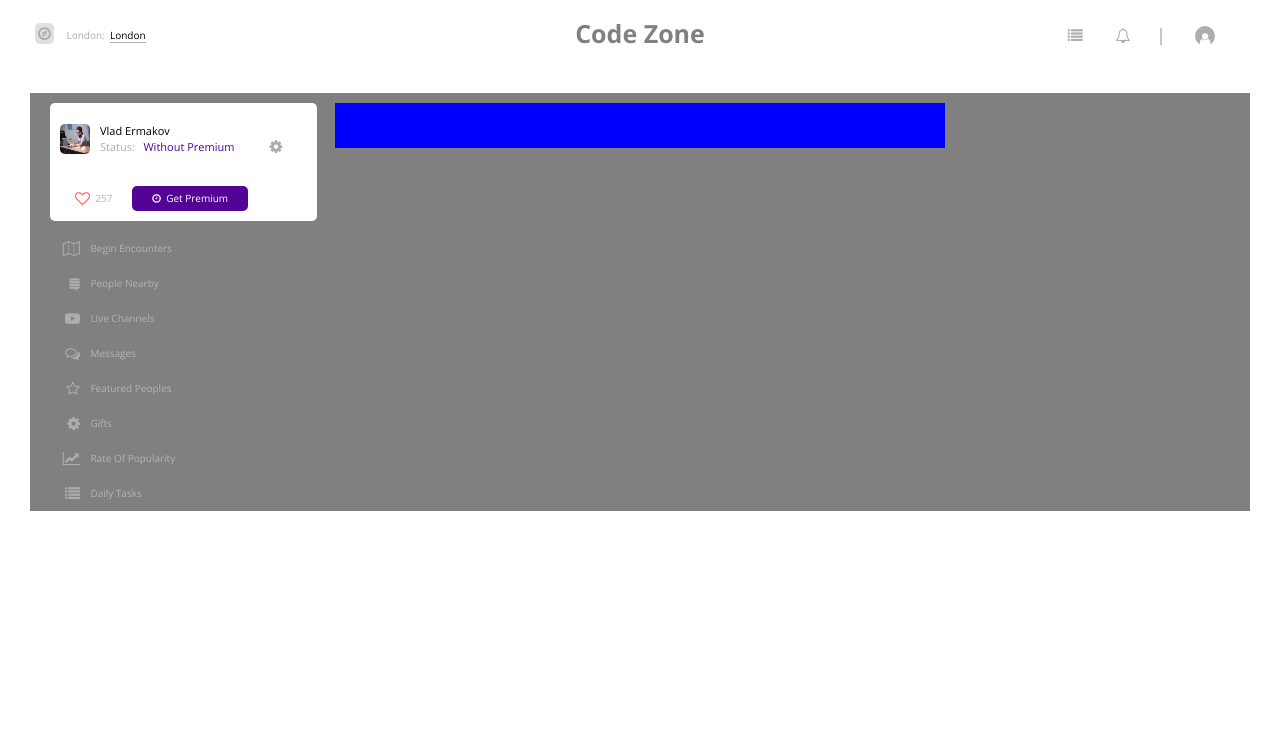
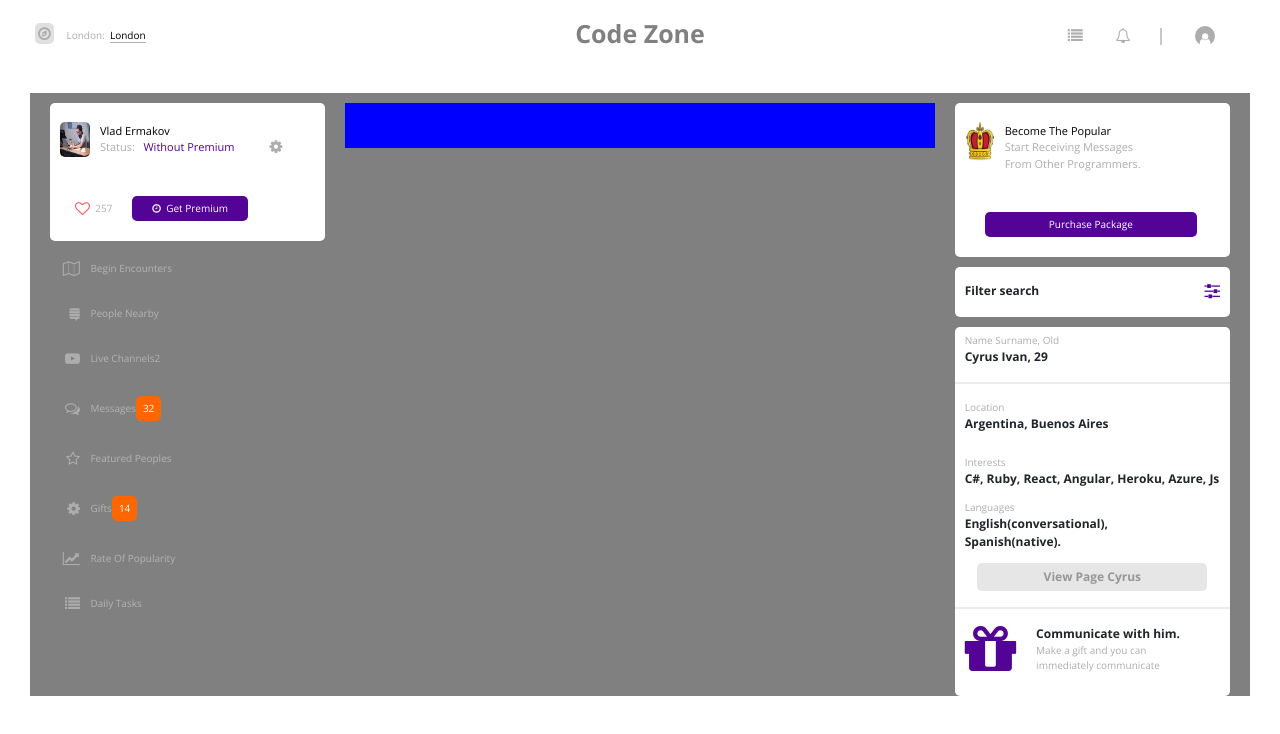
Before and after one commit to kwizl/html-css-capstone, a plain HTML site: page index.html in a window 1280 px wide. Drawn offline with nearby package versions, Linux system fonts and the light colour scheme.

Commit message:
Added the user details to the right of the desktop page

```diff
--- a/assets/css/base/typography.css
+++ b/assets/css/base/typography.css
@@ -34,6 +34,11 @@ header {
   color: white;
   font-size: 15px;
   background-color: rgb(173, 173, 173);
+}
+
+.fa-sliders {
+  font-size: 18px;
+  color: rgb(84, 3, 151);
 }
 
 .location-choice {
@@ -73,5 +78,32 @@ header {
 }
 
 .status {
-  color: rgb(173, 173, 173);;
+  color: rgb(173, 173, 173);
 }
+
+.no-msg,
+.no-gifts {
+  background-color: rgb(255, 102, 0);
+  color: white;
+}
+
+.filter > div {
+  font-size: 12px;
+  font-weight: 600;
+}
+
+.user-spec {
+  font-size: 12px;
+  font-weight: 700;
+}
+
+#cog-id {
+  background-color: rgb(84, 3, 151);
+  color: white;
+  border-radius: 5px;
+}
+
+.fa-gift {
+  font-size: 60px;
+  color: rgb(84, 3, 151);
+}
--- /dev/null
+++ b/assets/css/components/button.css
@@ -0,0 +1,26 @@
+.btn-feature-premium {
+  border: none;
+  border-radius: 5px;
+  margin-left: 20px;
+  padding: 5px 20px 5px 20px;
+  background-color: rgb(84, 3, 151);
+  color: white;
+}
+
+#btn-purchase {
+  width: 80%;
+  padding: 5px 20px 5px 20px;
+  text-align: center;
+}
+
+.btn-view-page {
+  width: 90%;
+  padding: 5px 20px 5px 20px;
+  text-align: center;
+  color: rgb(150, 150, 150);
+  background-color: rgb(230, 230, 230);
+  font-size: 12px;
+  font-weight: 700;
+  border: none;
+  border-radius: 5px;
+}
--- a/assets/css/layout/main.css
+++ b/assets/css/layout/main.css
@@ -2,22 +2,24 @@
   background-color: grey;
   height: 85%;
   display: flex;
-  justify-content: space-between;
+  justify-content: space-evenly;
   margin: 15px 30px 10px 30px;
   padding-top: 10px;
 }
 
 .features,
 .user-details {
-  width: 23.5%;
+  width: 25%;
   height: inherit;
   display: flex;
   flex-direction: column;
   justify-content: space-between;
   padding-left: 20px;
+  margin-right: 20px;
 }
 
-.features > :first-child {
+.features > :first-child,
+.user-details > :first-child {
   background-color: white;
   border-radius: 5px;
 }
@@ -30,11 +32,24 @@
   list-style: none;
   margin-top: 20px;
   display: flex;
+  padding-bottom: 10px;
+}
+
+.filter > :last-child .fa-sliders {
+  text-align: right;
 }
 
 .features-list li > :first-child {
   text-align: right;
   width: 30px;
+}
+
+.communicate {
+  display: flex;
+}
+
+.communicate > div {
+  margin-left: 20px;
 }
 
 .features div ul li {
@@ -55,8 +70,14 @@
 }
 
 .recommended-coder {
-  height: 30px;
-  width: 30px;
+  height: 35px;
+  width: 35px;
+  border-radius: 5px;
+}
+
+.crown-coder {
+  height: 45px;
+  width: 45px;
   border-radius: 5px;
 }
 
@@ -64,11 +85,48 @@
   margin: 5px 0 0 35px;
 }
 
-.btn-feature-premium {
-  border: none;
+.no-msg,
+.no-gifts {
+  padding: 5px 7px 5px 7px;
   border-radius: 5px;
-  margin-left: 20px;
-  padding: 5px 20px 5px 20px;
-  background-color: rgb(84, 3, 151);
-  color: white;
+  text-align: end;
 }
+
+.filter {
+  display: flex;
+  justify-content: space-between;
+  margin-top: 10px;
+  background-color: white;
+  padding: 15px 10px 15px 10px;
+  border-radius: 5px;
+}
+
+.user-main-details {
+  margin-top: 10px;
+  background-color: white;
+  border-radius: 5px;
+}
+
+.user-main-details-li {
+  list-style: none;
+}
+
+.user-line {
+  border: 1px solid rgb(235, 235, 235);
+}
+
+.fa-gift {
+  margin-top: -5px;
+}
+
+.name,
+.user-main-details-li,
+.user-interests,
+.user-languages,
+.user-btn {
+  padding: 6px 10px 6px 10px;
+}
+
+.user-btn {
+  text-align: center;
+}
--- a/assets/css/main.css
+++ b/assets/css/main.css
@@ -1,5 +1,6 @@
 @import "base/base.css";
 @import "base/typography.css";
+@import "components/button.css";
 @import "layout/header.css";
 @import "layout/footer.css";
 @import "layout/main.css";
--- a/index.html
+++ b/index.html
@@ -75,10 +75,10 @@
                         <ul id="features-id" class="features-list">
                             <li><i class="fa fa-map-o" aria-hidden="true"></i> &nbsp; &nbsp; Begin Encounters</li>
                             <li><i class="fa fa-stack-exchange" aria-hidden="true"></i> &nbsp; &nbsp; People Nearby</li>
-                            <li><i class="fa fa-youtube-play" aria-hidden="true"></i> &nbsp; &nbsp; Live Channels</li>
-                            <li><i class="fa fa-comments-o" aria-hidden="true"></i> &nbsp; &nbsp; Messages</li>
+                            <li><i class="fa fa-youtube-play" aria-hidden="true"></i> &nbsp; &nbsp; Live Channels <span>2</span></li>
+                            <li><i class="fa fa-comments-o" aria-hidden="true"></i> &nbsp; &nbsp; Messages <span class="no-msg">32</span></li>
                             <li><i class="fa fa-star-o" aria-hidden="true"></i> &nbsp; &nbsp; Featured Peoples</li>
-                            <li><i class="fa fa-cog" aria-hidden="true"></i> &nbsp; &nbsp; Gifts</li>
+                            <li><i class="fa fa-cog" aria-hidden="true"></i> &nbsp; &nbsp; Gifts <span class="no-gifts">14</span></li>
                             <li><i class="fa fa-line-chart" aria-hidden="true"></i> &nbsp; &nbsp; Rate of Popularity</li>
                             <li><i class="fa fa-list" aria-hidden="true"></i> &nbsp; &nbsp; Daily Tasks</li>
                         </ul>
@@ -110,7 +110,70 @@
                 </div>
             </div>
             <div class="user-details">
-
+                <div>
+                    <ul class="features-list fl">
+                        <li>
+                            <picture class="recommended">
+                                <img class="crown-coder img-fluid" src="assets/img/crown.jpeg" alt="Vlad">
+                            </picture>
+                            <p>Become the popular <br><span class="status">Start receiving messages</span> <br><span class="status">from other programmers.</span></p>
+                        </li>
+                        <li>
+                            <button id="btn-purchase" class="btn-feature-premium">
+                                Purchase Package
+                            </button>
+                        </li>
+                    </ul>
+                </div>
+                <div class="filter">
+                    <div>Filter search</div>
+                    <div>
+                        <i class="fa fa-sliders" aria-hidden="true"></i>
+                    </div>
+                </div>
+                <div class="user-main-details">
+                    <div class="name">
+                        <span class="status">Name Surname, Old</span>
+                        <br><span class="user-spec">Cyrus Ivan, 29</span>
+                    </div>
+                    <div>
+                        <hr class="user-line">
+                        <ul class="user-main-details-li">
+                            <li>
+                                <div>
+                                    <span class="status">Location</span>
+                                    <br><span class="user-spec">Argentina, Buenos Aires</span>
+                                </div>
+                                <i class="cog-id" class="fa fa-cog" aria-hidden="true"></i>
+                            </li>
+                        </ul>
+                        <div class="user-interests">
+                            <span class="status">Interests</span>
+                            <br><span class="user-spec">C#, Ruby, React, Angular, Heroku, Azure, Js</span>
+                        </div>
+                        <div class="user-languages">
+                            <span class="status">Languages</span>
+                            <br><span class="user-spec">English(conversational),</span><br><span class="user-spec">Spanish(native).</span>
+                        </div>
+                        <div class="user-btn">
+                            <button class="btn-view-page">
+                                View Page Cyrus
+                            </button>
+                        </div>
+                        <hr class="user-line">
+                    </div>
+                    <div>
+                        <ul class="user-main-details-li">
+                            <li class="communicate">
+                                <i class="fa fa-gift" aria-hidden="true"></i>
+                                <div>
+                                    <span class="user-spec">Communicate with him.</span>
+                                    <br><span class="status">Make a gift and you can</span> <br><span class="status">immediately communicate</span>
+                                </div>
+                            </li>
+                        </ul>
+                    </div>
+                </div>
             </div>
         </div>
     </main>
```
